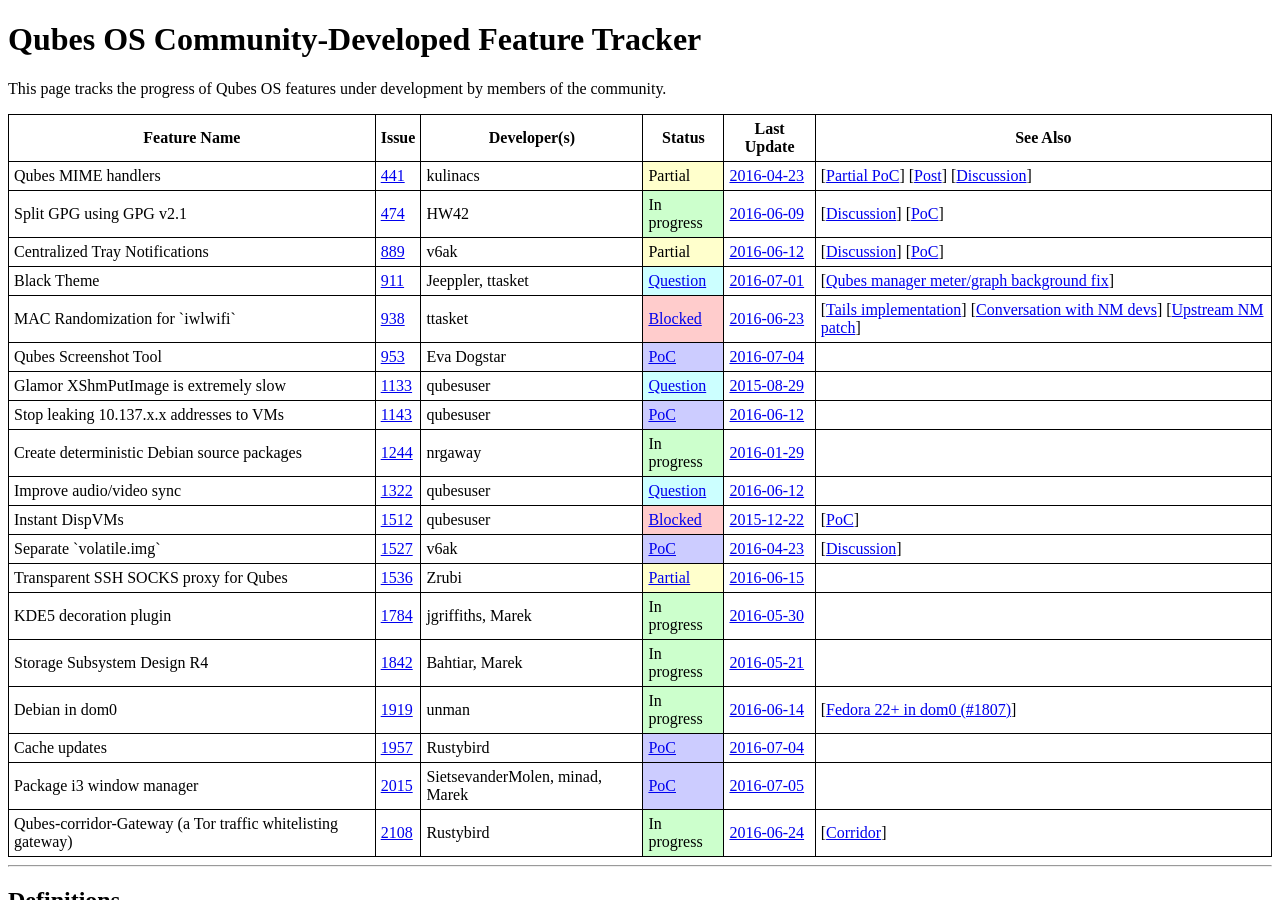
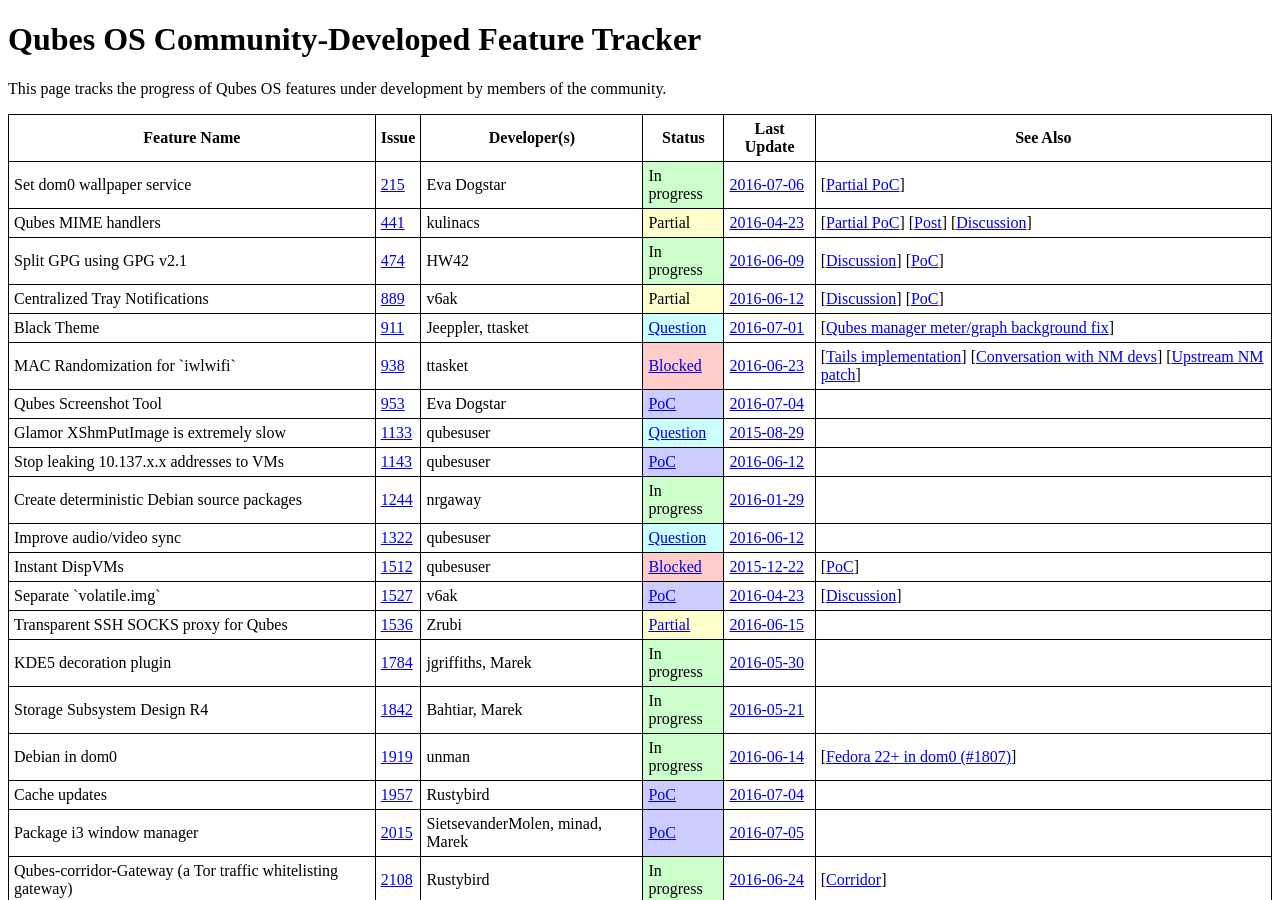
Before and after one commit to QubesOS/qubes-issues, a Jekyll site: the page built from index.md, in a window 1280 px wide and 900 px high. Built offline with Jekyll 4.4.1, drawn with Linux system fonts in a browser that asks for light colours.

Commit message:
Track #215

```diff
--- a/_data/features.yml
+++ b/_data/features.yml
@@ -1,3 +1,20 @@
+- name   : Set dom0 wallpaper service
+  issue  : 215
+  devs   : Eva Dogstar
+  status :
+    term   : In progress
+    url    :
+  updated:
+    date   : 2016-07-06
+    url    : https://github.com/QubesOS/qubes-issues/issues/215#issuecomment-230934388
+  info   :
+  - desc   : Partial PoC
+    url    : https://github.com/evadogstar/qvm-wallpaper-tool/
+  - desc   :
+    url    :
+  - desc   :
+    url    :
+
 - name   : Qubes MIME handlers
   issue  : 441
   devs   : kulinacs
```
